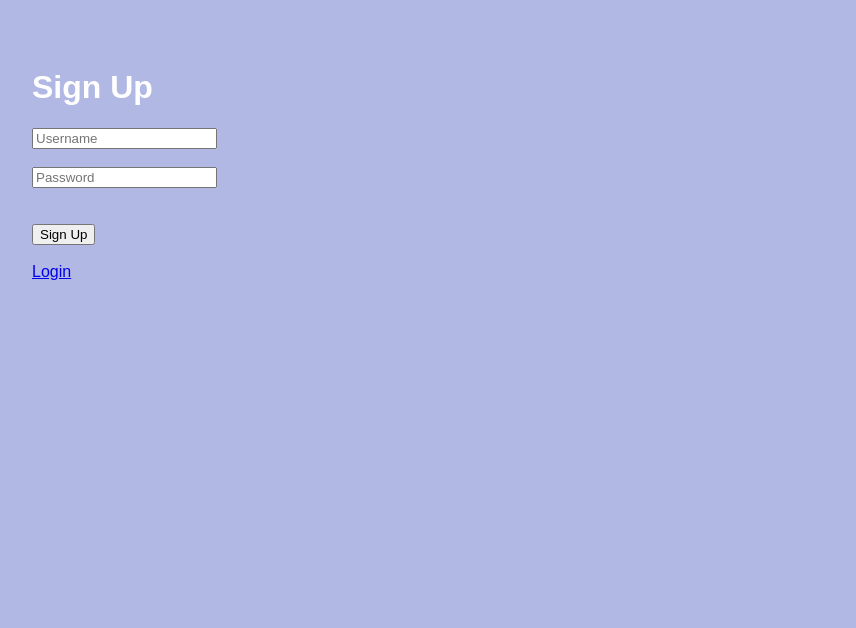
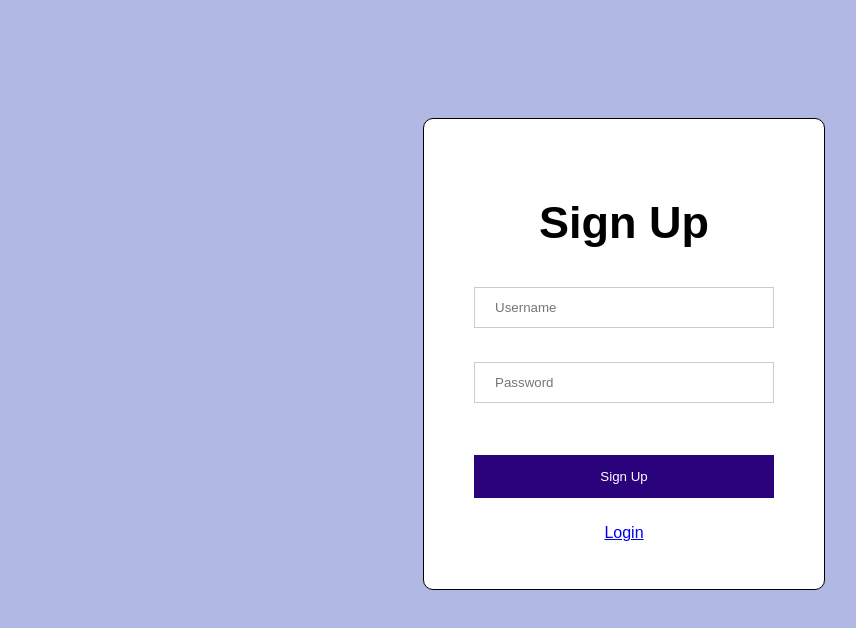
Before and after one commit to hudasul/task-manager-front-end, a React (Vite) app: page /signup in a window 1280 px wide. Shown: the top 628 px of the page, without its empty margins (16-872 px from the left). Built offline with nearby package versions, Linux system fonts and the light colour scheme; no server answers.

Commit message:
styled signup form

```diff
--- a/src/components/authComponents/SignupForm.jsx
+++ b/src/components/authComponents/SignupForm.jsx
@@ -1,6 +1,8 @@
 import { useState } from "react";
 import { useNavigate , Link} from "react-router";
 import axios from "axios";
+
+import '../style/authStyle/signup.css'
 
 function SignUp() {
   const [username, setUsername] = useState("");
--- a/src/components/style/authStyle/login.css
+++ b/src/components/style/authStyle/login.css
@@ -23,7 +23,6 @@ body {
 }
 
 #login-header{
-    text-align: center;
     font-size: 50px;
 }
 
--- a/src/components/style/authStyle/signup.css
+++ b/src/components/style/authStyle/signup.css
@@ -0,0 +1,40 @@
+.signup-container {
+  background-color: white;
+  color: black;
+  border: 1px solid black;
+  border-radius: 10px;
+  height: 370px;
+  width: 300px;
+  margin: 0 auto;
+  padding: 50px;
+  display: flex;
+  text-align: center;
+  flex-direction: column;
+  margin-top: 70px;
+  justify-content: center;
+}
+.signup-container h1{
+    font-size: 45px;
+}
+
+.signup-container input{
+     width: 100%;
+    padding: 12px 20px;
+    margin: 8px 0;
+    display: inline-block;
+    border: 1px solid #ccc;
+    box-sizing: border-box;
+}
+.signup-container button {
+    background-color: #2a037c;
+    color: white;
+    padding: 14px 20px;
+    margin: 8px 0;
+    border: none;
+    cursor: pointer;
+    width: 100%;
+}
+
+button:hover {
+    opacity: 0.8;
+}
```
